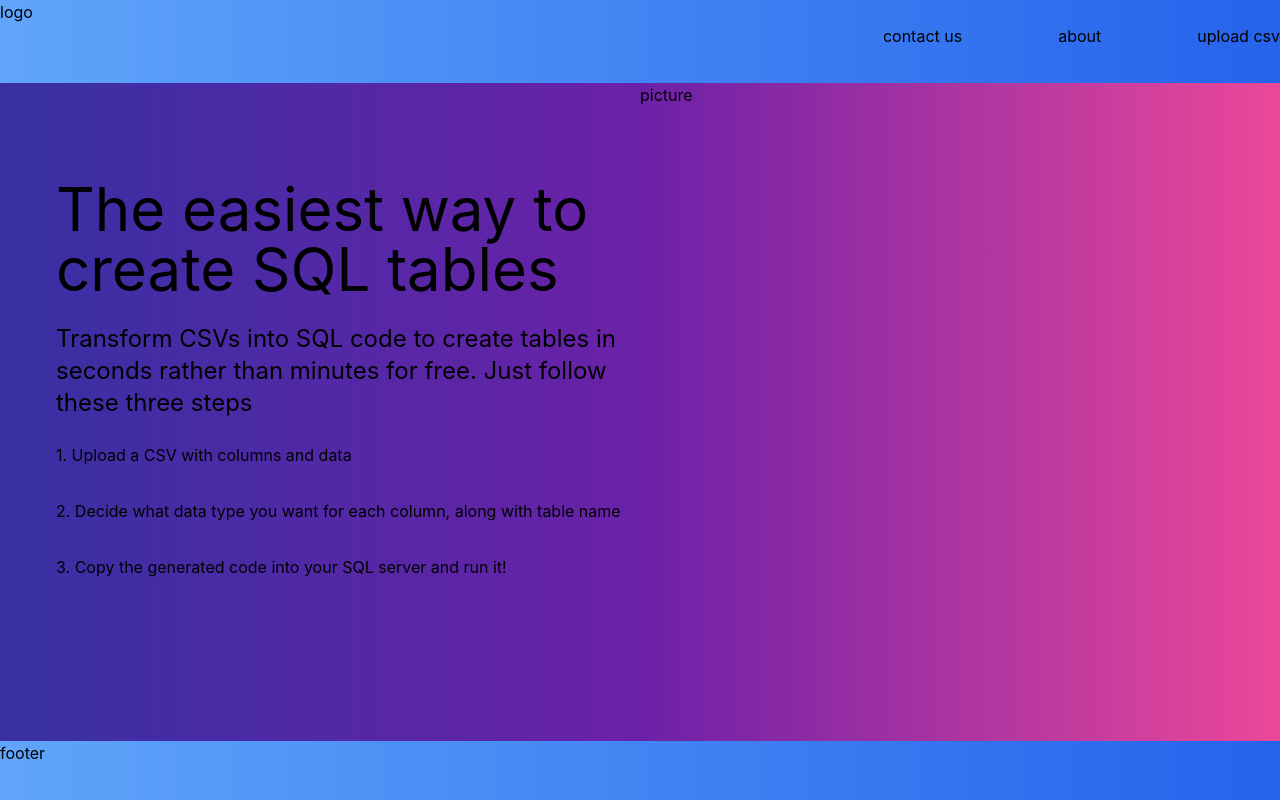
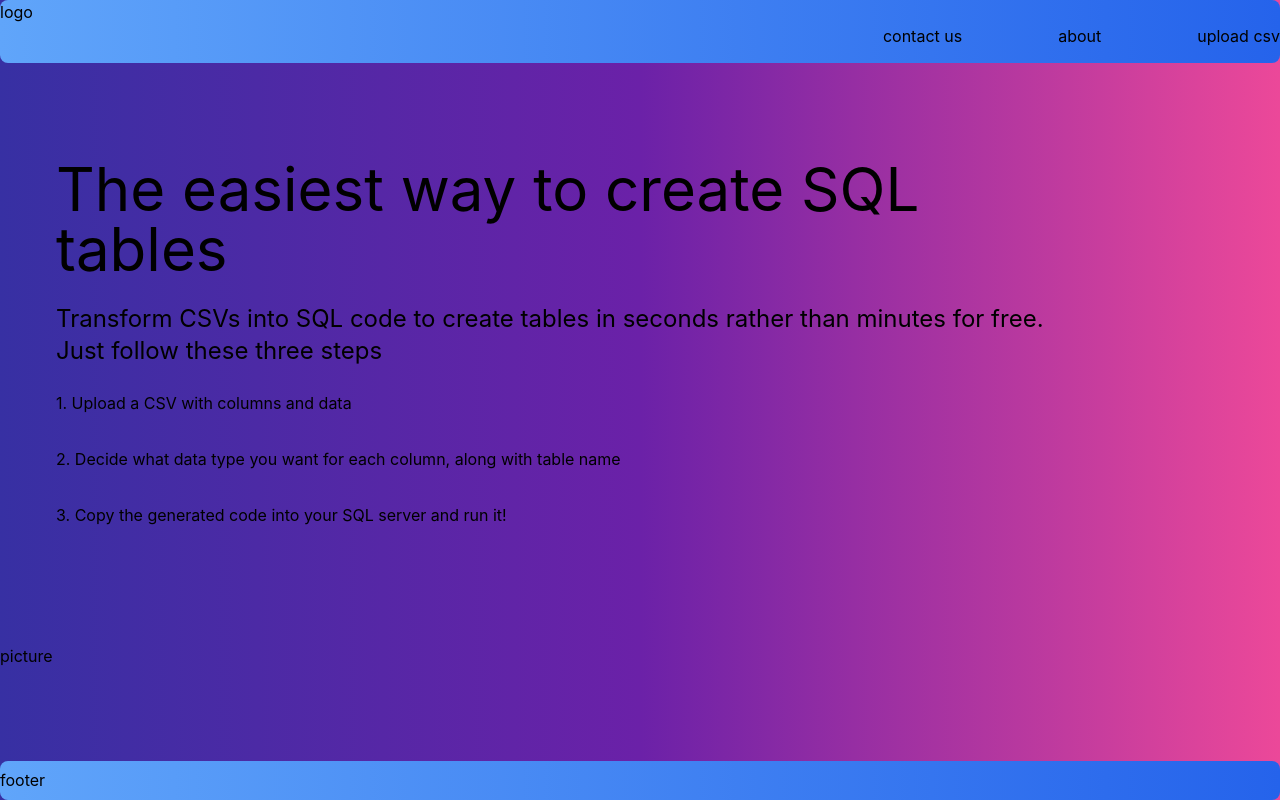
Before and after one commit to OMDraz/ScrapyTestProject, a Next.js app in the folder sqlcv/: page / in a window 1280 px wide. Built offline with nearby package versions, Linux system fonts and the light colour scheme.

Commit message:
added header and footer

```diff
--- a/sqlcv/pages/index.js
+++ b/sqlcv/pages/index.js
@@ -4,14 +4,14 @@ import styles from "../styles/Home.module.css";
 
 export default function Home() {
   return (
-    <div class="container bg-gradient-to-r from-indigo-800 via-purple-800 to-pink-500 min-h-screen max-w-screen-xl grid grid-cols-6 row-6">
-      <div class="bg-gradient-to-r from-blue-400 to-blue-600 col-span-6 space-x-24">
+    <div class="container bg-gradient-to-r from-indigo-800 via-purple-800 to-pink-500 min-h-screen max-w-screen-xl grid grid-cols-6 row-8">
+      <header class="col-span-6 md:items-center rounded-lg bg-gradient-to-r from-blue-400 to-blue-600 space-x-24">
         <div class="display:inline-block">logo</div>
         <div class="display:inline-block float-right">upload csv</div>
         <div class="display:inline-block float-right">about</div>
         <div class="display:inline-block float-right">contact us</div>
-      </div>
-      <div class="col-span-3 row-span-4 pl-14">
+      </header>
+      <div class="col-span-5 row-span-6 pl-14">
         <h1 class="pt-24 font-roboto text-6xl">
           The easiest way to create SQL tables
         </h1>
@@ -30,10 +30,10 @@ export default function Home() {
           </li>
         </ol>
       </div>
-      <div class="col-span-3 row-span-4">picture</div>
-      <div class="col-span-6 bg-gradient-to-r from-blue-400 to-blue-600">
+      <div class="col-span-2 row-span-6">picture</div>
+      <footer class="col-span-6 rounded-lg md:flex md:items-center md:justify-between bg-gradient-to-r from-blue-400 to-blue-600">
         footer
-      </div>
+      </footer>
     </div>
   );
 }
```
